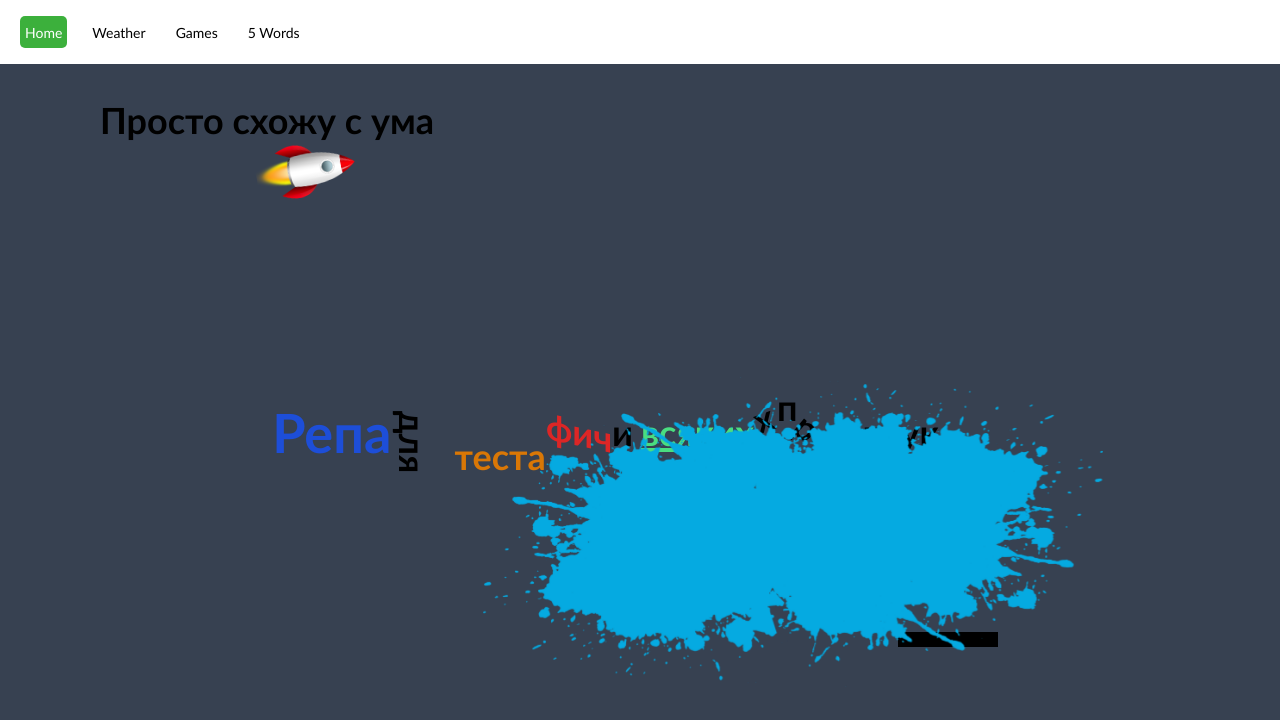
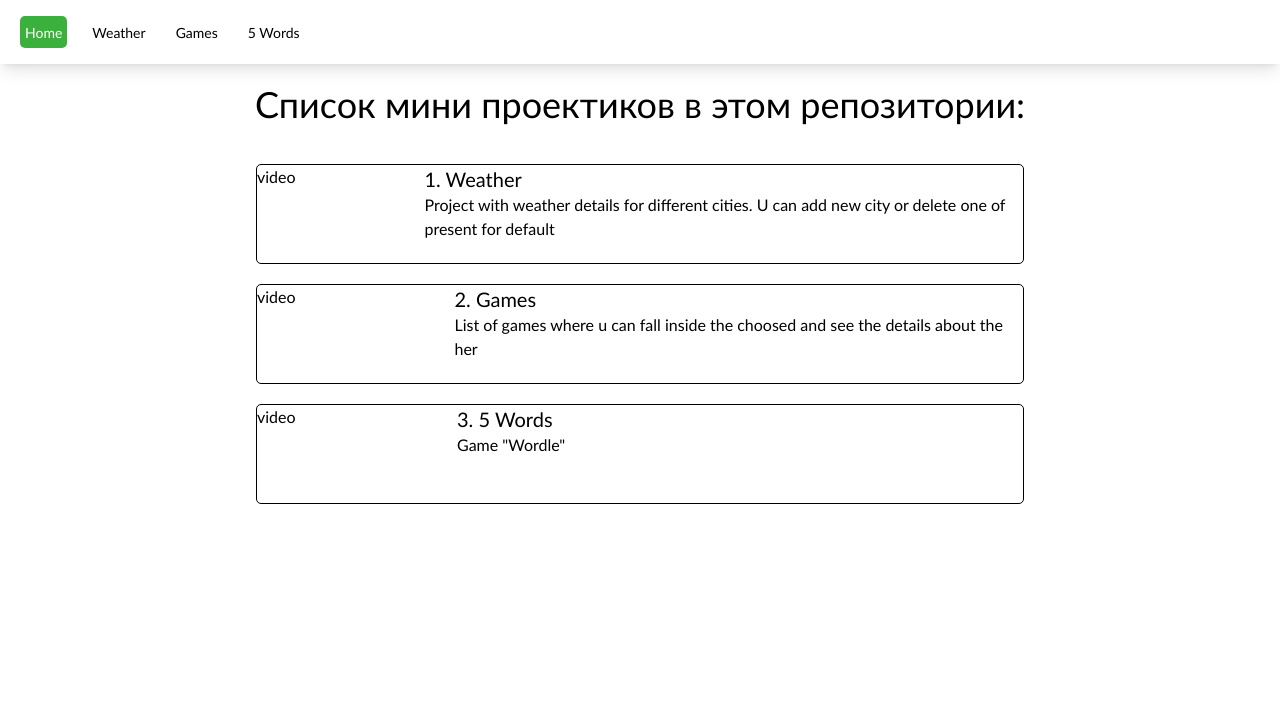
Before and after one commit to sapkav/Nuxt-pinia-start, a Nuxt app: page / in a window 1280 px wide. Shown: the top 720 px of the page. Built offline with nearby package versions, Linux system fonts and the light colour scheme.

Commit message:
main menu change start

```diff
--- /dev/null
+++ b/components/VideoPlayer.vue
@@ -0,0 +1,36 @@
+<template>
+    <div>
+        <video ref="videoPlayer" class="video-js"></video>
+    </div>
+</template>
+
+<script>
+import videojs from 'video.js';
+
+export default {
+    name: 'VideoPlayer',
+    props: {
+        options: {
+        type: Object,
+        default() {
+            return {};
+        }
+        }
+    },
+    data() {
+        return {
+        player: null
+        }
+    },
+    mounted() {
+        this.player = videojs(this.$refs.videoPlayer, this.options, () => {
+        this.player.log('onPlayerReady', this);
+        });
+    },
+    beforeDestroy() {
+        if (this.player) {
+        this.player.dispose();
+        }
+    }
+}
+</script>
--- a/package.json
+++ b/package.json
@@ -27,6 +27,7 @@
     "axios": "^1.6.3",
     "json-server": "^0.17.4",
     "nuxt-helm": "^0.0.2",
-    "pinia": "^2.1.7"
+    "pinia": "^2.1.7",
+    "video.js": "^8.9.0"
   }
 }
--- a/pages/index.vue
+++ b/pages/index.vue
@@ -1,82 +1,68 @@
 <template>
-    <div class="text-4xl font-bold text-black-700 p-10 flex justify-center items-center bg-gray-700" style="height: calc(100vh - 64px)">
-        <div class="absolute left-[100px] top-[100px]">Просто схожу с ума</div>
-        <img src="../assets/img/rocket.png" class='w-[100px] rocket-animate'>
-        <div class="scale-150 text-blue-700">Репа</div> <div class="rotate-90 pl-5">для</div>
-        <div class="translate-y-6 text-amber-600">теста</div> <div class="skew-y-12 text-red-600">фич</div>
-        и <div class="m-2 underline decoration-4 text-green-400">всяких</div>
-        <div class="word-rotate flex relative">
-            <div>п</div>
-            <div>р</div>
-            <div>и</div>
-            <div>к</div>
-            <div>о</div>
-            <div>л</div>
-            <div>ь</div>
-            <div>н</div>
-            <div>ы</div>
-            <div>х</div>
-        </div>
-        штук.
-        <div class="relative" style="min-width: 40px; height: 40px">
-            <img src="@/assets/img/raindrop.png" class="absolute raindrop">
-            <div class="raindrop-bottom"></div>
-            <img src="@/assets/img/cliac.png" class="cliac">
-        </div>
+    <div style="height: calc(100vh - 64px)">
+        <section class="pt-[20px] h-[100%]">
+            <h1 class="text-4xl text-center">Список мини проектиков в этом репозитории:</h1>
+            <div class="grid justify-center align-center pt-[30px]">
+                <div v-for="item in projects" :key="item.id" class="project-style">
+                    <div class="flex">
+                        <div class="w-[200px]">
+                            <!-- <video-player :options="videoOptions" class="w-[200px] h-[200px]" /> -->
+                            video
+                        </div>
+                        <div>
+                            <div class="text-xl">{{ item.id + 1 }}. {{ item.title }}</div>
+                            <div>{{ item.description }}</div>
+                        </div>
+                    </div>
+                </div>
+            </div>
+        </section>
     </div>
 </template>
 
-<script setup>
+<script>
+import videojs from 'video.js';
 
+export default {
+    name: 'main',
+    created() {
+        this.projects = [
+            {id: 0, title: 'Weather', description: 'Project with weather details for different cities. U can add new city or delete one of present for default'},
+            {id: 1, title: 'Games', description: 'List of games where u can fall inside the choosed and see the details about the her'},
+            {id: 2, title: '5 Words', description: 'Game "Wordle"'}
+        ]
+    },
+    data() {
+        return {
+            videoOptions: {
+                autoplay: true,
+                controls: true,
+                sources: [
+                {
+                    src:
+                    'http://commondatastorage.googleapis.com/gtv-videos-bucket/sample/ElephantsDream.mp4',
+                    type: 'video/mp4'
+                }
+                ]
+            }
+        }
+    },
+}
 </script>
 
 <style scoped>
-.rocket-animate {
-    position: absolute;
-    animation: rocket-animate 4s ease-in 0s infinite;
+.project-style {
+    border: 1px solid black;
+    border-radius: 5px;
+    width: 60vw;
+    height: 100px;
+    margin: 10px;
+    min-width: 620px;
+    transition: all .3s ease-in-out;
 }
 
-@keyframes rocket-animate {
-    0% {left: -100px; top: 25%; transform: rotate(80deg);}
-    2.5% {left: -50px; top: 24%; transform: rotate(80deg);}
-    5% {left: 0px; top: 23%; transform: rotate(80deg);}
-    7.5% {left: 2.5%; top: 22%; transform: rotate(80deg);}
-    10% {left: 5%; top: 21%; transform: rotate(80deg);}
-    12.5% {left: 7.5%; top: 20%; transform: rotate(80deg);}
-    15% {left: 10%; top: 19%; transform: rotate(80deg);}
-    17.5% {left: 12.5%; top: 18%; transform: rotate(80deg);}
-    20% {left: 15%; top: 17%; transform: rotate(80deg);}
-    22.5% {left: 17.5%; top: 16%; transform: rotate(80deg);}
-    25% {left: 20%; top: 15%; transform: rotate(80deg);}
-    27.5% {left: 23%; top: 14%; transform: rotate(80deg);}
-    30% {left: 26%; top: 13%; transform: rotate(85deg);}
-    32.5% {left: 29%; top: 12%; transform: rotate(85deg);}
-    35% {left: 32%; top: 11%; transform: rotate(86deg);}
-    37.5% {left: 35%; top: 10%; transform: rotate(86deg);}
-    40% {left: 38%; top: 9%; transform: rotate(87deg);}
-    42.5% {left: 41%; top: 8%; transform: rotate(87deg);}
-    45% {left: 44%; top: 7%; transform: rotate(90deg);}
-    47.5% {left: 47%; top: 6%; transform: rotate(90deg);}
-    50% {left: 50%; top: 5%; transform: rotate(90deg);}
-    52.5% {left: 53%; top: 6%; transform: rotate(90deg);}
-    55% {left: 56%; top: 7%; transform: rotate(90deg);}
-    57.5% {left: 59%; top: 8%; transform: rotate(91deg);}
-    60% {left: 62%; top: 9%; transform: rotate(91deg);}
-    62.5% {left: 65%; top: 10%; transform: rotate(92deg);}
-    65% {left: 68%; top: 11%; transform: rotate(93deg);}
-    67.5% {left: 71%; top: 12%; transform: rotate(94deg);}
-    70% {left: 74%; top: 13%; transform: rotate(95deg);}
-    72.5% {left: 77%; top: 14%; transform: rotate(96deg);}
-    75% {left: 80%; top: 15%; transform: rotate(96deg);}
-    77.5% {left: 82%; top: 16%; transform: rotate(97deg);}
-    80% {left: 84%; top: 17%; transform: rotate(97deg);}
-    82.5% {left: 87%; top: 18%; transform: rotate(98deg);}
-    85% {left: 89%; top: 19%; transform: rotate(98deg);}
-    87.5% {left: 91%; top: 20%; transform: rotate(99deg);}
-    90% {left: 93%; top: 21%; transform: rotate(99deg);}
-    92.5% {left: 95%; top: 22%; transform: rotate(100deg);}
-    95% {left: 98%; top: 23%; transform: rotate(100deg);}
-    97.5% {left: 100%; top: 24%; transform: rotate(100deg);}
-    100% {right: 100px; top: 25%; transform: rotate(100deg);}
+.project-style:hover {
+    transform: scale(1.01);
+    border: 2px solid green;
 }
 </style>
```
Also changed, not shown: 1 other file (tests, documents, lock files or other folders).
